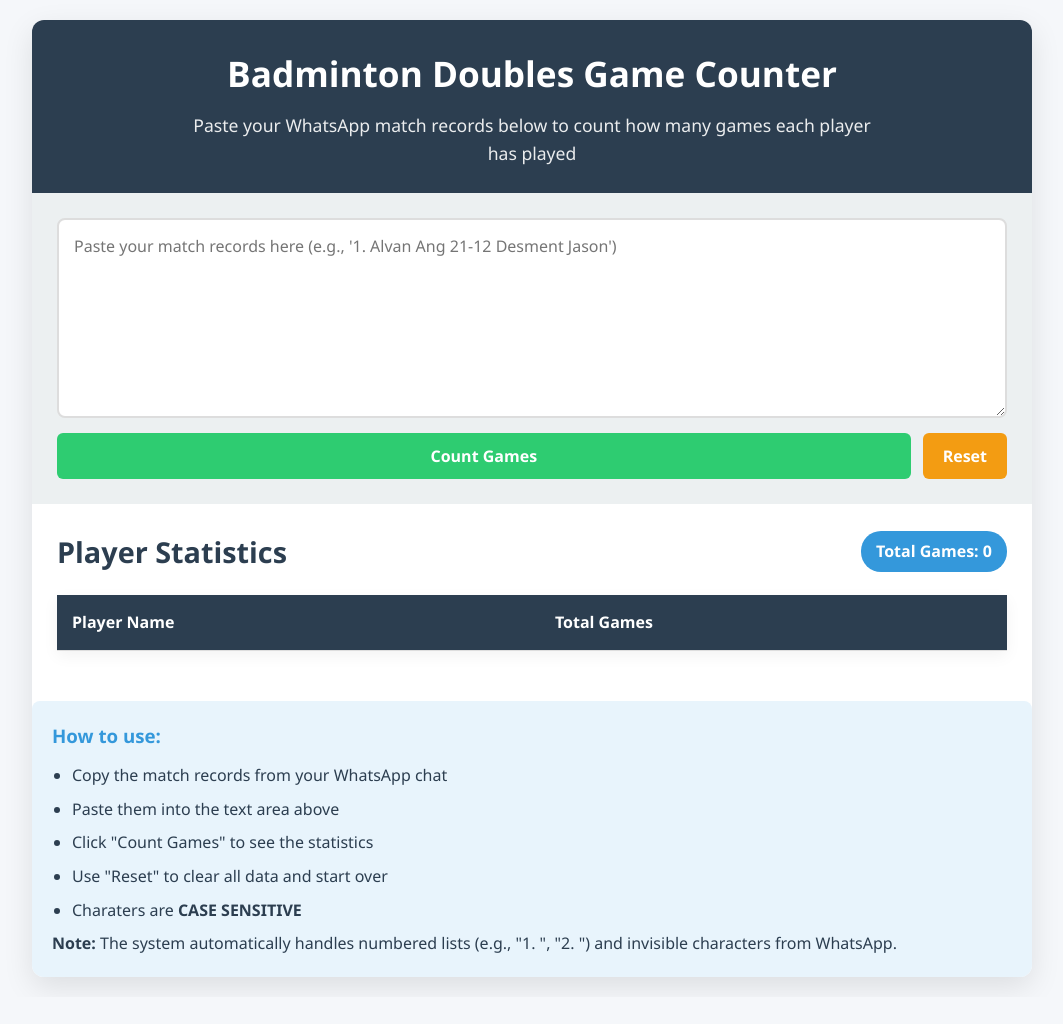
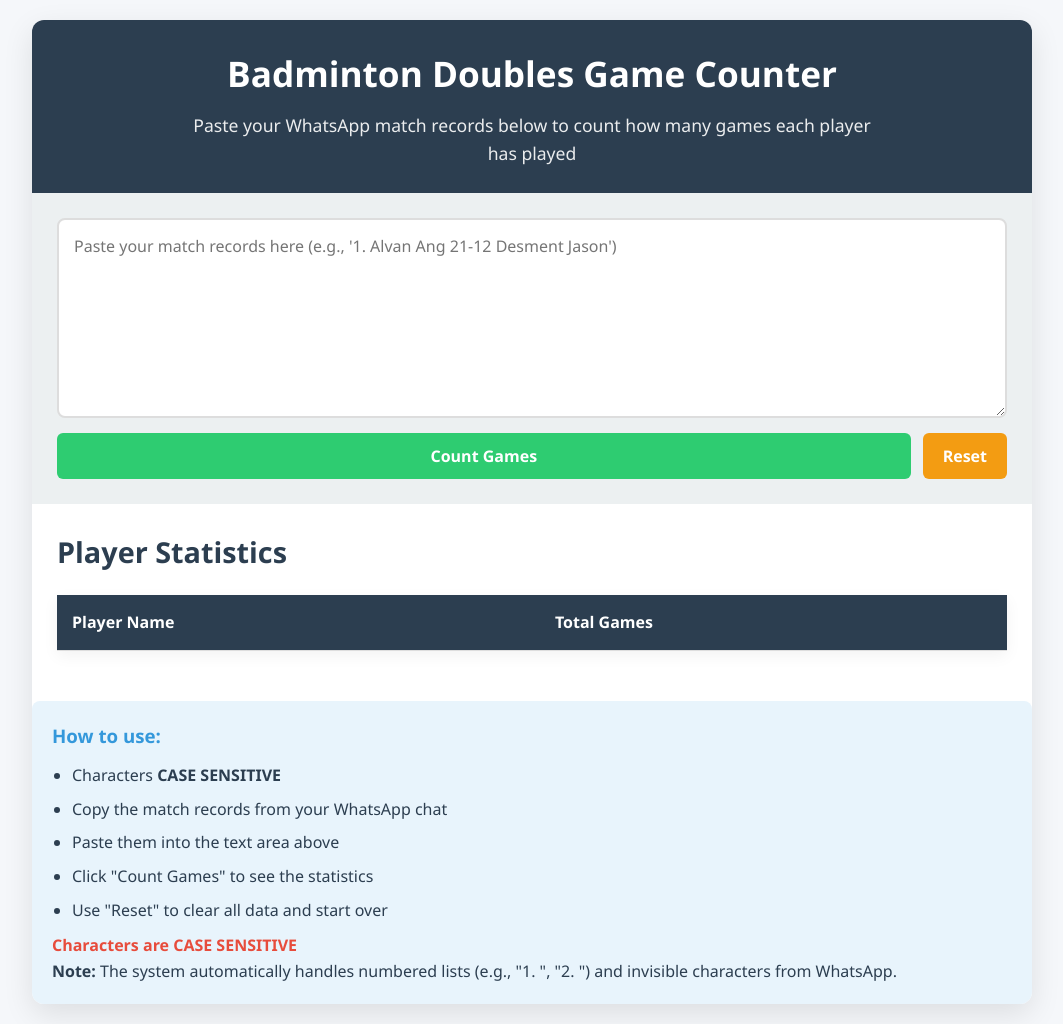
Before and after one commit to esg-sustainability/badminton-doubles-game-counter, a plain HTML site: page index.html in a window 1280 px wide. Shown: the whole page, without its empty margins (108-1171 px from the left). Before the commit the page ends 997 px from the top, so only its background shows below. Drawn offline with Linux system fonts and the light colour scheme.

Commit message:
Update index.html

```diff
--- a/index.html
+++ b/index.html
@@ -125,23 +125,12 @@
         }
 
         .results-header {
-            display: flex;
-            justify-content: space-between;
-            align-items: center;
             margin-bottom: 20px;
         }
 
         h2 {
             font-size: 1.8rem;
             color: var(--primary);
-        }
-
-        .total-games {
-            background: var(--secondary);
-            color: white;
-            padding: 8px 15px;
-            border-radius: 20px;
-            font-weight: 600;
         }
 
         table {
@@ -208,6 +197,12 @@
             margin-bottom: 8px;
         }
 
+        .case-sensitive-note {
+            color: var(--accent);
+            font-weight: 600;
+            margin-top: 10px;
+        }
+
         @media (max-width: 768px) {
             .container {
                 border-radius: 0;
@@ -248,7 +243,6 @@
         <section class="results-section">
             <div class="results-header">
                 <h2>Player Statistics</h2>
-                <div class="total-games">Total Games: <span id="total-games">0</span></div>
             </div>
             <table id="results-table">
                 <thead>
@@ -266,12 +260,13 @@
         <div class="instructions">
             <h3>How to use:</h3>
             <ul>
+                <li>Characters <strong>CASE SENSITIVE</strong>
                 <li>Copy the match records from your WhatsApp chat</li>
                 <li>Paste them into the text area above</li>
                 <li>Click "Count Games" to see the statistics</li>
                 <li>Use "Reset" to clear all data and start over</li>
-                <li>Charaters are <strong>CASE SENSITIVE</strong></li>
             </ul>
+            <p class="case-sensitive-note">Characters are CASE SENSITIVE</p>
             <p><strong>Note:</strong> The system automatically handles numbered lists (e.g., "1. ", "2. ") and invisible characters from WhatsApp.</p>
         </div>
     </div>
@@ -284,7 +279,6 @@
             const resultsTable = document.getElementById('results-table');
             const errorSection = document.getElementById('error-section');
             const errorMessage = document.getElementById('error-message');
-            const totalGamesSpan = document.getElementById('total-games');
 
             // Count games when the button is clicked
             countBtn.addEventListener('click', function() {
@@ -368,6 +362,12 @@
                 // Remove zero-width spaces and other invisible characters
                 let cleaned = name.replace(/[\u200B-\u200D\uFEFF]/g, '');
 
+                // Remove other non-printable characters
+                cleaned = cleaned.replace(/[\x00-\x1F\x7F-\x9F]/g, '');
+
+                // Remove special Unicode formatting characters
+                cleaned = cleaned.replace(/[\u202A-\u202E\u2060-\u2069]/g, '');
+
                 // Trim and normalize whitespace
                 cleaned = cleaned.trim().replace(/\s+/g, ' ');
 
@@ -377,14 +377,12 @@
             // Count games for each player
             function countPlayerGames(matches) {
                 const playerCounts = {};
-                let totalGames = 0;
 
                 for (const match of matches) {
                     // Count for team 1 players
                     for (const player of match.team1) {
                         if (player) {
                             playerCounts[player] = (playerCounts[player] || 0) + 1;
-                            totalGames++;
                         }
                     }
 
@@ -392,13 +390,9 @@
                     for (const player of match.team2) {
                         if (player) {
                             playerCounts[player] = (playerCounts[player] || 0) + 1;
-                            totalGames++;
                         }
                     }
                 }
-
-                // Since each game has 4 players, totalGames should be matches.length * 4
-                totalGamesSpan.textContent = matches.length;
 
                 return playerCounts;
             }
@@ -434,7 +428,6 @@
             function clearResults() {
                 const tbody = resultsTable.querySelector('tbody');
                 tbody.innerHTML = '';
-                totalGamesSpan.textContent = '0';
             }
 
             // Show error message
```
